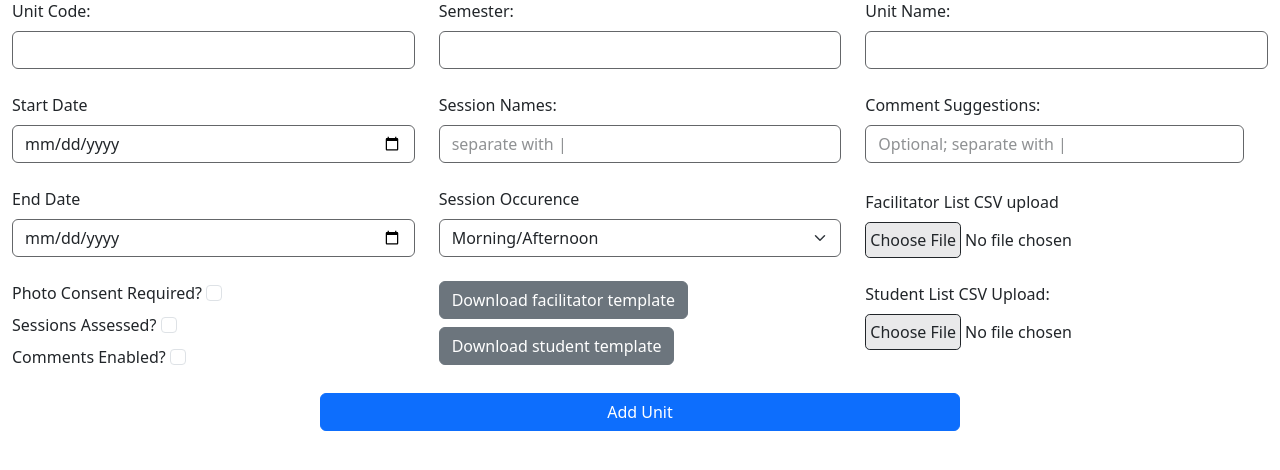
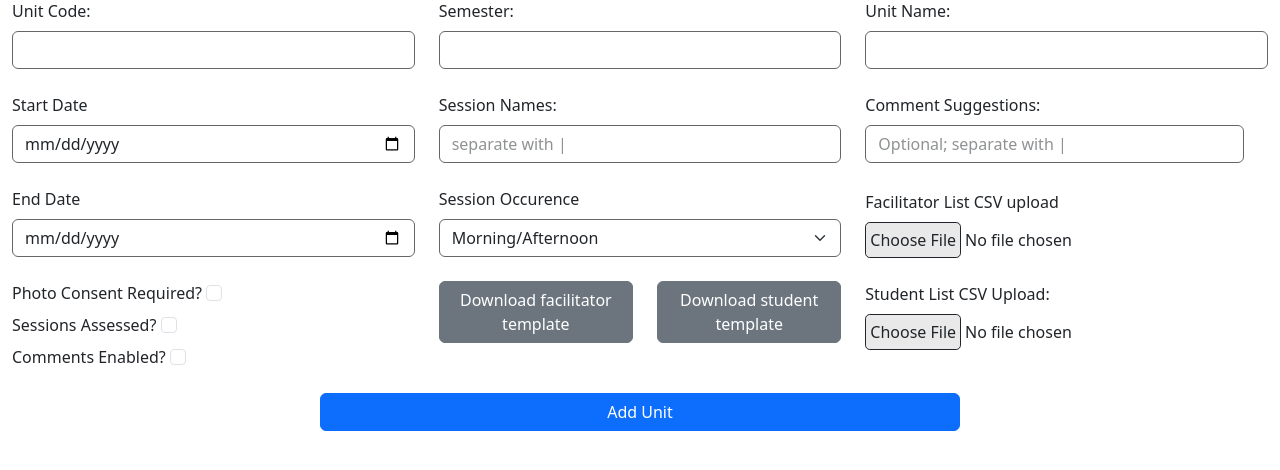
Before and after one commit to DeltaO3/UWAttend---3200_27, a Flask app: page /addunit in a window 1280 px wide. Shown: the part 113-583 px from the top of the page. Run offline with Flask 3, Linux system fonts and the light colour scheme; the visitor is signed in with stand-in values (Sample User, id 1); some libraries are stand-ins or nearby versions.

Commit message:
Fix format

```diff
--- a/app/templates/addunit.html
+++ b/app/templates/addunit.html
@@ -48,8 +48,8 @@ endwith %}
                 <div class="form-select-parent">
                     {{ input(form.sessionoccurence, type="form-select") }}
                 </div>
-                <div class="d-md-block d-none">
-                    <a href="{{ url_for('download_facilitator_template') }}" class="btn btn-secondary mb-2">Download
+                <div class="d-md-flex d-none gap-4">
+                    <a href="{{ url_for('download_facilitator_template') }}" class="btn btn-secondary">Download
                         facilitator
                         template</a>
                     <a href="{{ url_for('download_student_template') }}" class="btn btn-secondary">Download student
--- a/app/templates/home.html
+++ b/app/templates/home.html
@@ -43,7 +43,8 @@
 						<input type="hidden" id="hidden_consent_indicator" value="no">
 						<button id="student_sign_in_button" type="submit" class="btn btn-primary">Submit</button>
 					</div>
-					<div id="suggestions_container" class="position-absolute col-9 col-lg-6 list-group mt-2"></div>
+					<div id="suggestions_container" class="position-absolute z-3 col-9 col-lg-6 list-group mt-2">
+					</div>
 				</form>
 			</div>
 		</div>
```
